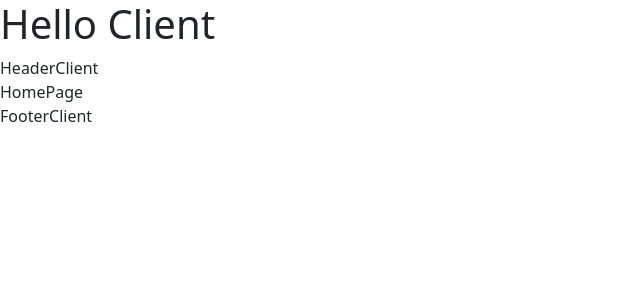
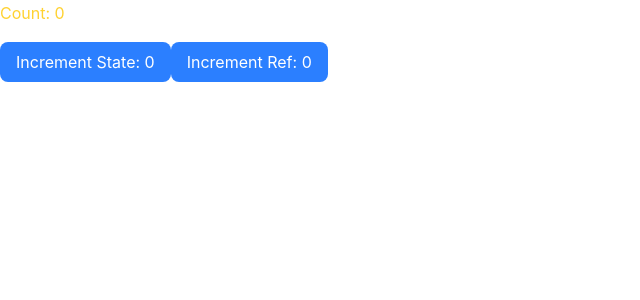
Before and after one commit to hoangnm-ndm/MindX-CI110, a React (Vite) app: page / in a window 1280 px wide. Shown: the top 300 px of the page, without its empty margins (0-640 px from the left). Built offline with nearby package versions, Linux system fonts and the light colour scheme.

Commit message:
demo other hook

```diff
--- a/index.html
+++ b/index.html
@@ -5,13 +5,6 @@
     <link rel="icon" type="image/svg+xml" href="/vite.svg" />
     <meta name="viewport" content="width=device-width, initial-scale=1.0" />
     <title>Vite + React</title>
-
-    <link
-      href="https://cdn.jsdelivr.net/npm/bootstrap@5.3.8/dist/css/bootstrap.min.css"
-      rel="stylesheet"
-      integrity="sha384-sRIl4kxILFvY47J16cr9ZwB07vP4J8+LH7qKQnuqkuIAvNWLzeN8tE5YBujZqJLB"
-      crossorigin="anonymous"
-    />
 
     <link
       href="https://fonts.googleapis.com/css2?family=Manrope:wght@400;500;600;700&amp;display=swap"
--- a/package.json
+++ b/package.json
@@ -11,6 +11,8 @@
   },
   "dependencies": {
     "@dnd-kit/react": "^0.3.2",
+    "@tailwindcss/postcss": "^4.2.1",
+    "@tailwindcss/typography": "^0.5.19",
     "@tailwindcss/vite": "^4.2.1",
     "antd": "^6.3.0",
     "axios": "^1.13.6",
@@ -18,6 +20,7 @@
     "json-server": "^0.17.4",
     "json-server-auth": "^2.1.0",
     "path": "^0.12.7",
+    "postcss": "^8.5.8",
     "react": "^18.2.0",
     "react-dom": "^18.2.0",
     "react-hook-form": "^7.71.2",
--- a/src/index.css
+++ b/src/index.css
@@ -16,5 +16,23 @@
   --radius-full: 9999px;
 }
 
+@layer base {
+  h1 {
+    @apply text-5xl font-bold mb-4;
+  }
+
+  h2 {
+    @apply text-2xl font-semibold mb-3;
+  }
+
+  p {
+    @apply mb-4 leading-relaxed text-amber-300;
+  }
+
+  button {
+    @apply px-4 py-2 rounded bg-blue-500 text-white;
+  }
+}
+
 /* dark mode strategy = class */
 @custom-variant dark (&:where(.dark, .dark *));
--- a/src/main.jsx
+++ b/src/main.jsx
@@ -2,9 +2,16 @@ import React from "react";
 import ReactDOM from "react-dom/client";
 import App from "./App.jsx";
 import "./index.css";
+import TestMemo from "./pages/testMemo.jsx";
+import TestUseCallback from "./pages/TestUseCallback.jsx";
+import TestUseMemo from "./pages/TestUseMemo.jsx";
+import TestUseRef from "./pages/TestUseRef.jsx";
 
 ReactDOM.createRoot(document.getElementById("root")).render(
   <React.StrictMode>
-    <App />
+    {/* <TestMemo /> */}
+    {/* <TestUseCallback /> */}
+    {/* <TestUseMemo /> */}
+    <TestUseRef />
   </React.StrictMode>
 );
--- /dev/null
+++ b/src/pages/TestMemo.jsx
@@ -0,0 +1,20 @@
+import { memo, useState } from "react";
+
+const Child = memo(({ name }) => {
+  console.log("Child render");
+  return <div>{name}</div>;
+});
+
+function TestMemo() {
+  const [count, setCount] = useState(0);
+
+  return (
+    <>
+      <h1 className="">Memo</h1>
+      <button onClick={() => setCount(count + 1)}>Increment: {count}</button>
+      <Child name="Hoang" />
+    </>
+  );
+}
+
+export default TestMemo;
--- /dev/null
+++ b/src/pages/TestUseCallback.jsx
@@ -0,0 +1,23 @@
+import { memo, useCallback, useState } from "react";
+
+const Child = memo(({ onClick }) => {
+  console.log("Child render");
+  return <button onClick={onClick}>Click</button>;
+});
+
+function TestUseCallback() {
+  const [count, setCount] = useState(0);
+
+  const handleClick = useCallback(() => {
+    console.log("click");
+  }, []);
+
+  return (
+    <>
+      <button onClick={() => setCount(count + 1)}>Increment</button>
+      <Child onClick={handleClick} />
+    </>
+  );
+}
+
+export default TestUseCallback;
--- /dev/null
+++ b/src/pages/TestUseMemo.jsx
@@ -0,0 +1,27 @@
+import { useMemo, useState } from "react";
+
+function TestUseMemo() {
+  const [count, setCount] = useState(0);
+  const [products, setProducts] = useState([
+    { id: 1, price: 100 },
+    { id: 2, price: 200 },
+  ]);
+
+  // Hàm tính toán tốn kém
+  const expensiveComputation = (products) => {
+    console.log("Đang tính toán...");
+    return products.reduce((total, p) => total + p.price, 0);
+  };
+
+  const totalPrice = useMemo(() => expensiveComputation(products), [products]);
+
+  return (
+    <>
+      <h1>Total: {totalPrice}</h1>
+
+      <button onClick={() => setCount(count + 1)}>Tăng count ({count})</button>
+    </>
+  );
+}
+
+export default TestUseMemo;
--- /dev/null
+++ b/src/pages/TestUseRef.jsx
@@ -0,0 +1,23 @@
+import { useRef, useState } from "react";
+
+function TestUseRef() {
+  const [count, setCount] = useState(0);
+  const countRef = useRef(0);
+
+  const handleClick = () => {
+    countRef.current += 1; // cập nhật giá trị trong ref
+    console.log("Count Ref:", countRef.current); // luôn in ra giá trị mới nhất
+  };
+
+  return (
+    <div>
+      <p>Count: {count}</p>
+      <button onClick={() => setCount(count + 1)}>
+        Increment State: {count}
+      </button>
+      <button onClick={handleClick}>Increment Ref: {countRef.current}</button>
+    </div>
+  );
+}
+
+export default TestUseRef;
```
Also changed, not shown: 1 other file (tests, documents, lock files or other folders).
